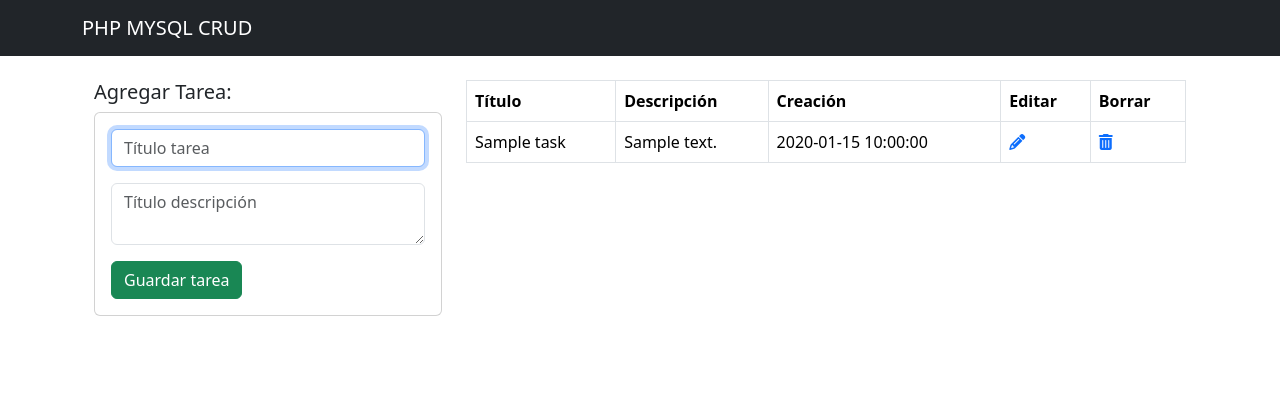
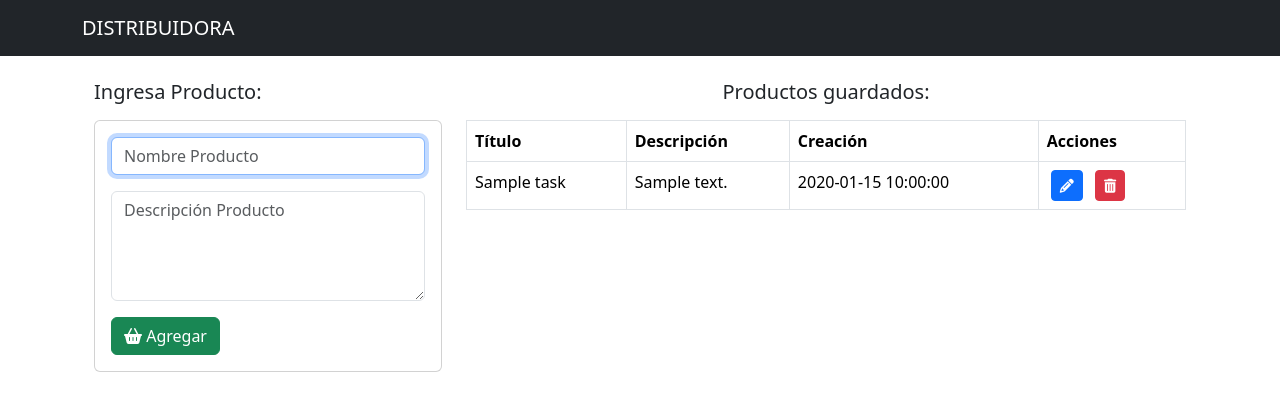
Before and after one commit to pedro-donoso/php_crud_mysql, a PHP site: page / in a window 1280 px wide. Shown: the top 411 px of the page. Run offline with PHP 8.4, Linux system fonts and the light colour scheme; tables that the repository leaves empty or names only in its code hold one stand-in row (values such as "Sample post"); some libraries are stand-ins or nearby versions.

Commit message:
agrego orden descendente

```diff
--- a/includes/header.php
+++ b/includes/header.php
@@ -3,7 +3,7 @@
   <head>
     <meta charset="utf-8">
     <meta name="viewport" content="width=device-width, initial-scale=1">
-    <title>PHP CRUD MYSQL</title>
+    <title>DISTRIBUIDORA</title>
     <!-- bootstrap -->
     <link href="https://cdn.jsdelivr.net/npm/bootstrap@5.3.3/dist/css/bootstrap.min.css" rel="stylesheet" integrity="sha384-QWTKZyjpPEjISv5WaRU9OFeRpok6YctnYmDr5pNlyT2bRjXh0JMhjY6hW+ALEwIH" crossorigin="anonymous">
     <!-- font awesome -->
--- a/includes/navbar.php
+++ b/includes/navbar.php
@@ -1,5 +1,5 @@
 <nav class="navbar navbar-dark bg-dark">
     <div class="container">
-        <a href="index.php" class="navbar-brand">PHP MYSQL CRUD</a>
+        <a href="index.php" class="navbar-brand">DISTRIBUIDORA</a>
     </div>
   </nav>
--- a/index.php
+++ b/index.php
@@ -9,8 +9,12 @@
     <div class="row">
         <div class="col-md-4">
 
+        <h5 class="mb-3">Ingresa Producto:</h5>
+
             <!-- verifico si existe dato guardado en sesion -->
             <?php if (isset($_SESSION["message"])) { ?>
+
+
 
                 <!-- agrego color guardado -->
                 <div class="alert alert-<?= $_SESSION["message_type"] ?> alert-dismissible fade show" role="alert">
@@ -24,37 +28,39 @@
                 <!-- limpio datos sesion -->
             <?php session_unset(); } ?>
 
-                <h5>Agregar Tarea:</h5>
+
 
                 <div class="card card-body">
     <!-- hacia dónde envío los datos -->
     <form action="./save_task.php" method="POST">
         <div class="form-group">
-                        <input type="text" name="title" class="form-control" placeholder="Título tarea" autofocus>
+            <input type="text" name="title" class="form-control" placeholder="Nombre Producto" autofocus required>
         </div>
         <div class="form-group my-3">
-                        <textarea name="description" rows="2" class="form-control"
-                            placeholder="Título descripción"></textarea>
+            <textarea name="description" rows="4" class="form-control"
+                placeholder="Descripción Producto"></textarea>
         </div>
-                    <input type="submit" class="btn btn-success btn-block" name="save_task" value="Guardar tarea">
+        <button type="submit" class="btn btn-success btn-block" name="save_task">
+            <i class="fa-solid fa-basket-shopping"></i> Agregar
+        </button>
     </form>
 </div>
         </div>
         <div class="col-md-8">
+        <h5 class="text-center mb-3">Productos guardados:</h5>
                         <table class="table table-bordered">
                             <thead>
                                 <tr>
                                     <th>Título</th>
                                     <th>Descripción</th>
                                     <th>Creación</th>
-                                    <th>Editar</th>
-                                    <th>Borrar</th>
+                                    <th>Acciones</th>
                                 </tr>
                             </thead>
                             <tbody>
                                 <?php
                                 // Consulta mysql
-                                $query = "SELECT * FROM task";
+                                $query = "SELECT * FROM task ORDER BY id DESC";
                                 // Todas las tareas
                                 $result_tasks = mysqli_query($conn, $query);
 
@@ -67,17 +73,13 @@
                                         <td><?php echo $row["description"] ?></td>
                                         <td><?php echo $row["created_at"] ?></td>
                                         <td>
-                                            <a href="./edit_task.php?id=<?php echo $row["id"]?>">
+                                            <a href="./edit_task.php?id=<?php echo $row["id"]?>" class="btn btn-sm btn-primary mx-1">
                                             <i class="fa-solid fa-pencil"></i>
                                             </a>
-                                        </td>
-                                        <td>
-                                            <a href=".delete_task.php?id=<?php echo $row["id"]?>">
+                                            <a href=".delete_task.php?id=<?php echo $row["id"]?>" class="btn btn-sm btn-danger mx-1">
                                             <i class="fa-solid fa-trash-can"></i>
                                             </a>
                                         </td>
-
-
                                     </tr>
                                 <?php } ?>
                             </tbody>
--- a/save_task.php
+++ b/save_task.php
@@ -21,7 +21,7 @@ if (isset($_POST["save_task"])) {
 
 
     // Almaceno mensaje en session
-    $_SESSION["message"] = "¡Tarea guardada satisfactoriamente!";
+    $_SESSION["message"] = "¡Tu Producto ha sido agregado!";
     // Color guardado
     $_SESSION["message_type"] = "success";
 
```
Lines whose indentation alone changed are shown as unchanged.
